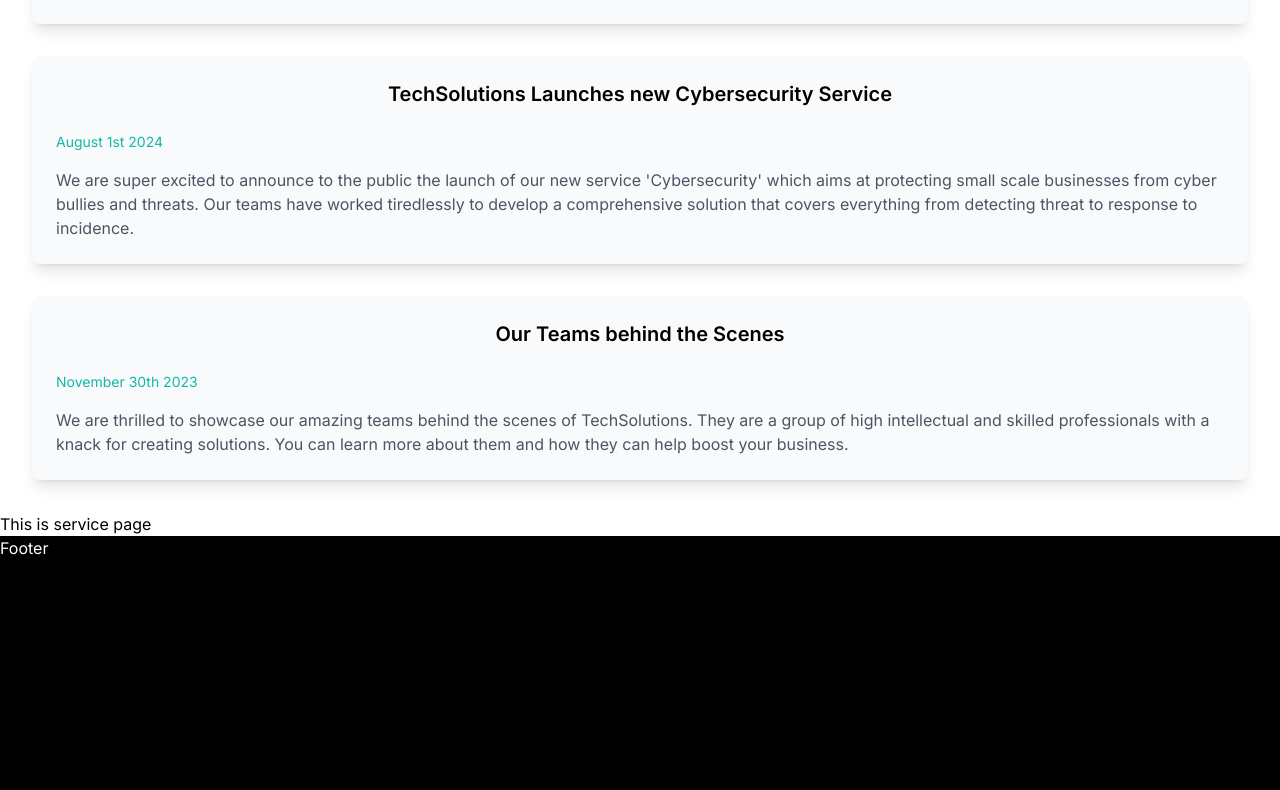
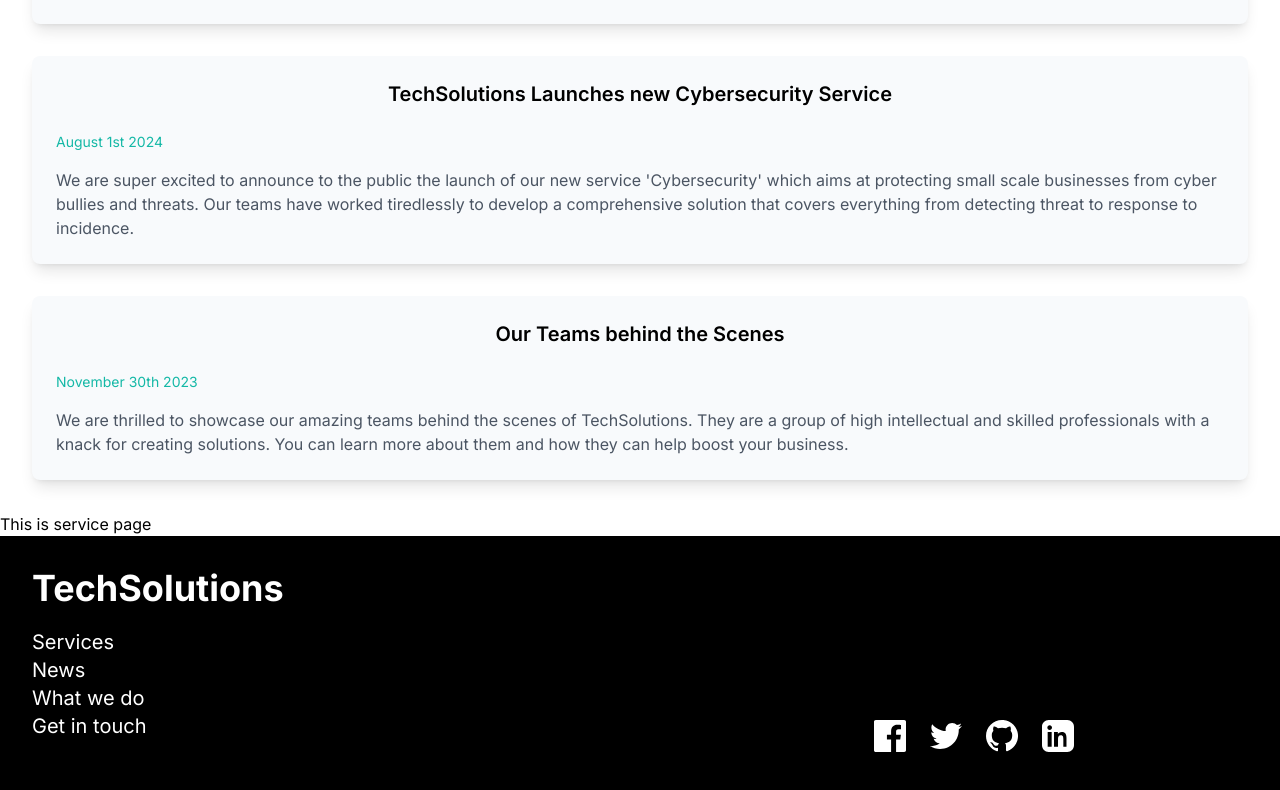
Before and after one commit to DevFrancesca/TechSolutions, a Next.js app: page / in a window 1280 px wide. Shown: the part 1848-2638 px from the top of the page. Built offline with nearby package versions, Linux system fonts and the light colour scheme.

Commit message:
finish footer component

```diff
--- a/src/components/footer/page.jsx
+++ b/src/components/footer/page.jsx
@@ -1,11 +1,51 @@
-import React from 'react'
+import React from 'react';
 
 const Footer = () => {
   return (
-    <div className="w-screen h-[50vh] bg-black">
-      <h2 className="text-white">Footer</h2>
+    <div className="w-screen h-[50vh] bg-black py-8 px-4 sm:px-6 lg:px-8 flex flex-col sm:flex-row justify-between">
+      <article className="w-full sm:w-[45%] h-full flex flex-col gap-5">
+        <h2 className="text-white text-lg sm:text-xl md:text-2xl lg:text-3xl xl:text-4xl font-bold">TechSolutions</h2>
+        <section className="text-white gap-2">
+          <p>
+            <a href="#services" className="text-xl hover:text-teal-400">Services</a>
+          </p>
+          <p>
+            <a href="#news" className="text-xl hover:text-teal-400">News</a>
+          </p>
+          <p>
+            <a href="#about" className="text-xl hover:text-teal-400">What we do</a>
+          </p>
+          <p>
+            <a href="#contact" className="text-xl hover:text-teal-400">Get in touch</a>
+          </p>
+        </section>
+      </article>
+      <article className="w-full sm:w-[45%] h-full flex justify-center items-center">
+        <div className="flex gap-6">
+          <a href="https://www.facebook.com/fransiscalindy?mibextid=ZbWKwL" aria-label="Facebook" target="_blank" rel="noopener noreferrer">
+            <svg xmlns="http://www.w3.org/2000/svg" className="h-8 w-8 text-white hover:text-blue-600" fill="currentColor" viewBox="0 0 24 24">
+              <path d="M22.675 0h-21.35c-.732 0-1.325.593-1.325 1.325v21.351c0 .732.593 1.324 1.325 1.324h11.495v-9.294h-3.128v-3.622h3.128v-2.672c0-3.1 1.893-4.787 4.659-4.787 1.325 0 2.463.099 2.796.142v3.239h-1.919c-1.504 0-1.796.714-1.796 1.761v2.317h3.591l-.467 3.622h-3.124v9.294h6.118c.732 0 1.325-.592 1.325-1.324v-21.351c0-.732-.593-1.325-1.325-1.325z"/>
+            </svg>
+          </a>
+          <a href="https://twitter.com" aria-label="Twitter" target="_blank" rel="noopener noreferrer">
+            <svg xmlns="http://www.w3.org/2000/svg" className="h-8 w-8 text-white hover:text-blue-400" fill="currentColor" viewBox="0 0 24 24">
+              <path d="M24 4.557c-.883.392-1.83.656-2.825.775 1.014-.608 1.794-1.569 2.163-2.723-.951.563-2.005.974-3.127 1.194-.896-.955-2.173-1.555-3.591-1.555-2.717 0-4.92 2.203-4.92 4.917 0 .386.043.762.127 1.124-4.09-.205-7.719-2.166-10.141-5.144-.424.729-.666 1.577-.666 2.483 0 1.71.87 3.216 2.19 4.1-.807-.026-1.566-.248-2.23-.616v.062c0 2.385 1.696 4.374 3.946 4.827-.413.111-.849.171-1.296.171-.317 0-.626-.031-.928-.088.627 1.955 2.444 3.379 4.6 3.419-1.685 1.319-3.809 2.106-6.115 2.106-.398 0-.79-.023-1.175-.067 2.179 1.394 4.768 2.206 7.548 2.206 9.055 0 14-7.496 14-13.986 0-.213 0-.425-.015-.637.961-.695 1.797-1.562 2.457-2.549z"/>
+            </svg>
+          </a>
+          <a href="https://github.com/DevFrancesca" aria-label="GitHub" target="_blank" rel="noopener noreferrer">
+            <svg xmlns="http://www.w3.org/2000/svg" className="h-8 w-8 text-white hover:text-gray-600" fill="currentColor" viewBox="0 0 24 24">
+              <path d="M12 0c-6.627 0-12 5.373-12 12 0 5.302 3.438 9.8 8.205 11.387.6.113.82-.258.82-.577 0-.285-.01-1.04-.015-2.04-3.338.726-4.042-1.61-4.042-1.61-.546-1.387-1.333-1.758-1.333-1.758-1.091-.745.083-.729.083-.729 1.205.084 1.838 1.237 1.838 1.237 1.07 1.834 2.807 1.304 3.492.997.108-.775.418-1.305.76-1.605-2.665-.304-5.466-1.332-5.466-5.931 0-1.31.468-2.381 1.236-3.221-.123-.304-.536-1.527.118-3.176 0 0 1.008-.322 3.303 1.23.957-.266 1.984-.399 3.006-.403 1.022.004 2.049.137 3.006.403 2.294-1.552 3.301-1.23 3.301-1.23.656 1.649.243 2.872.12 3.176.77.84 1.236 1.911 1.236 3.221 0 4.609-2.804 5.623-5.476 5.921.43.369.814 1.096.814 2.209 0 1.595-.014 2.878-.014 3.268 0 .32.217.694.825.576 4.765-1.587 8.199-6.084 8.199-11.386 0-6.627-5.373-12-12-12z"/>
+            </svg>
+          </a>
+          <a href="https://www.linkedin.com/in/francesca-agbanzo" aria-label="LinkedIn" target="_blank" rel="noopener noreferrer">
+            <svg xmlns="http://www.w3.org/2000/svg" className="h-8 w-8 text-white hover:text-blue-700" fill="currentColor" viewBox="0 0 24 24">
+              <path d="M19 0h-14c-2.761 0-5 2.239-5 5v14c0 2.761 2.239 5 5 5h14c2.761 0 5-2.239 5-5v-14c0-2.761-2.239-5-5-5zm-11.75 20h-3v-11h3v11zm-1.5-12.585c-.966 0-1.75-.784-1.75-1.75s.784-1.75 1.75-1.75 1.75.784 1.75 1.75-.784 1.75-1.75 1.75zm13.25 12.585h-3v-5.569c0-1.33-.027-3.042-1.85-3.042-1.854 0-2.138 1.445-2.138 2.941v5.671h-3v-11h2.88v1.501h.042c.4-.758 1.379-1.558 2.836-1.558 3.032 0 3.593 1.995 3.593 4.588v6.469z"/>
+            </svg>
+          </a>
+        </div>
+      </article>
     </div>
-  )
-}
+  );
+};
 
-export default Footer
+export default Footer;
```
